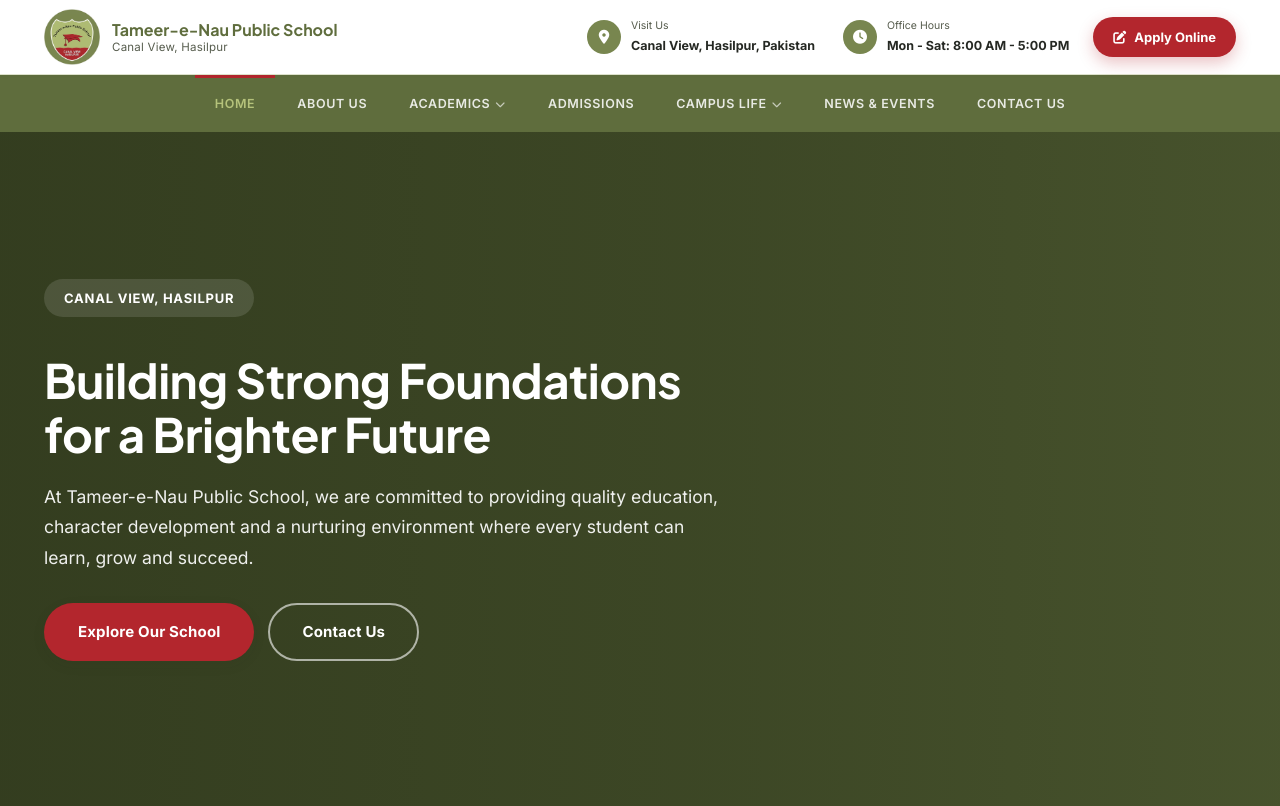
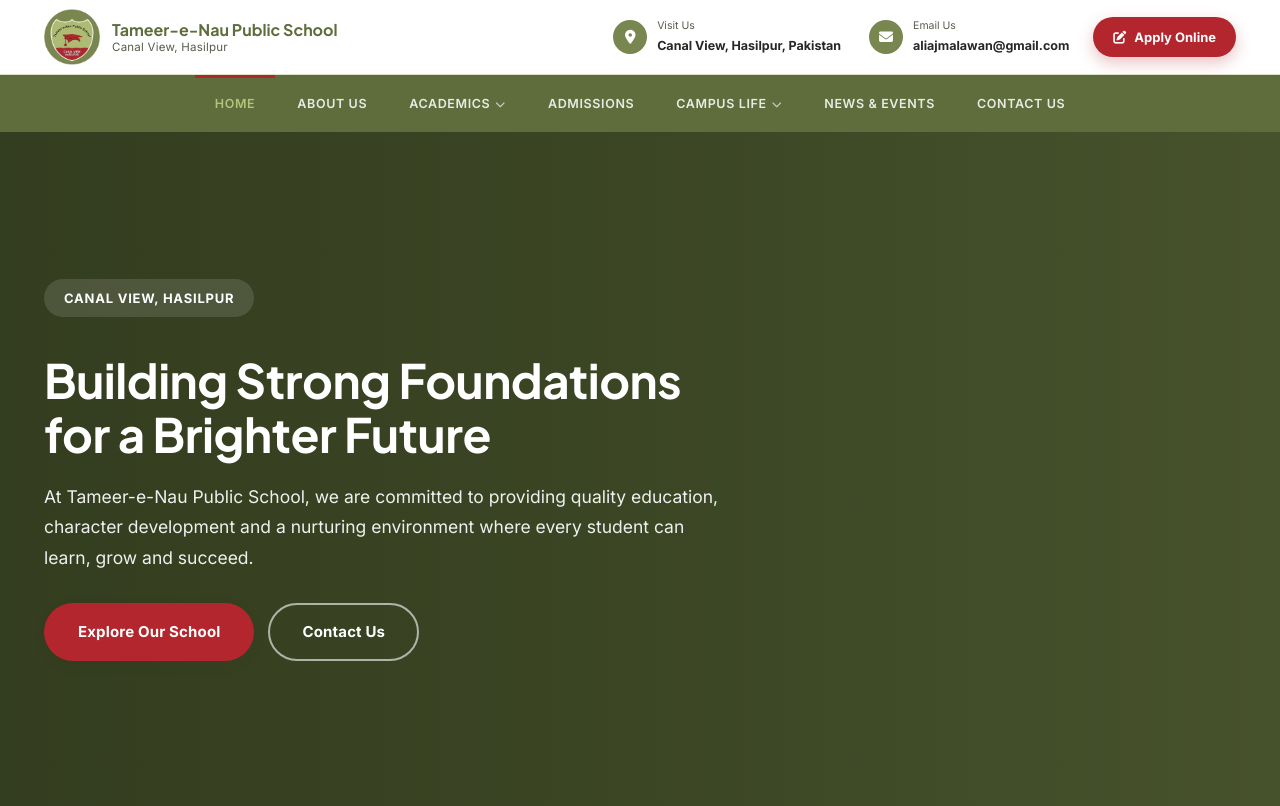
Before and after one commit to aliajmalawan/tameer-e-noe, a PHP site: page /tameer-e-noe/index.php in a window 1280 px wide. Shown: the top 806 px of the page. Run offline with PHP 8.4, Linux system fonts and the light colour scheme; data that the repository does not hold is empty; some libraries are stand-ins or nearby versions.

Commit message:
Set school contact email to aliajmalawan@gmail.com
Co-Authored-By: Claude Opus 5.5 <noreply@anthropic.com>

```diff
--- a/includes/config.php
+++ b/includes/config.php
@@ -36,7 +36,7 @@ mysqli_set_charset($conn, "utf8mb4");
 // Site Configuration
 define('SITE_NAME', 'Tameer-e-Nau Public School');
 define('SITE_URL', 'http://localhost/tameer-e-noe/');
-define('ADMIN_EMAIL', 'info@example.com'); // TODO: set the school's real address
+define('ADMIN_EMAIL', 'aliajmalawan@gmail.com');
 
 // Start session if not already started
 if (session_status() === PHP_SESSION_NONE) {
--- a/includes/settings_helper.php
+++ b/includes/settings_helper.php
@@ -56,7 +56,7 @@ function getSiteName() {
  * Get site email
  */
 function getSiteEmail() {
-    return getSetting('site_email', 'info@example.com');
+    return getSetting('site_email', 'aliajmalawan@gmail.com');
 }
 
 /**
```
